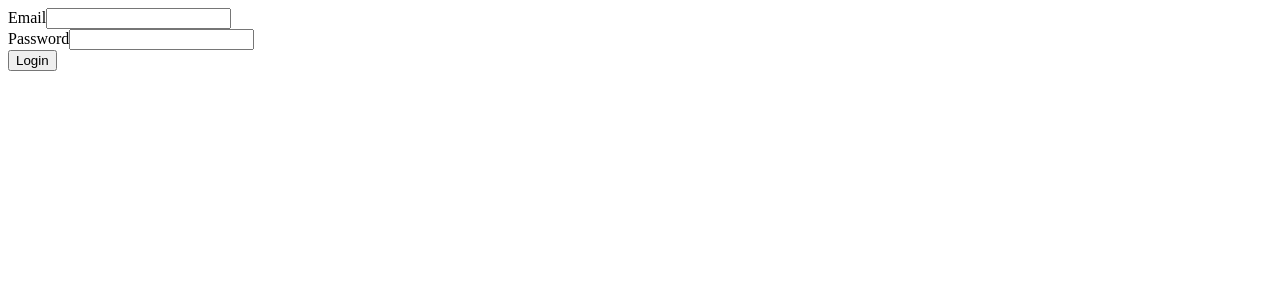
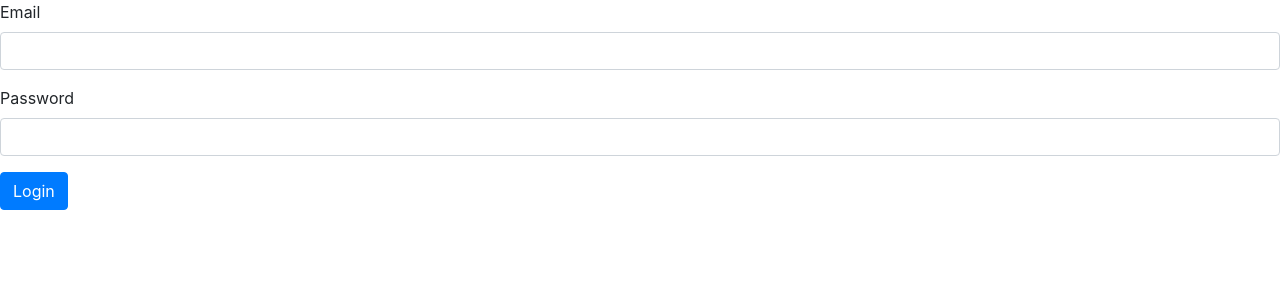
Before and after one commit to fbadel/GoT-fan-app, an Angular app: page /login in a window 1280 px wide. Shown: the top 300 px of the page. Built offline with nearby package versions, Linux system fonts and the light colour scheme.

Commit message:
Add ng-bootstrap node module

```diff
--- a/package.json
+++ b/package.json
@@ -16,9 +16,12 @@
     "@angular/compiler": "~10.0.3",
     "@angular/core": "~10.0.3",
     "@angular/forms": "~10.0.3",
+    "@angular/localize": "~10.0.3",
     "@angular/platform-browser": "~10.0.3",
     "@angular/platform-browser-dynamic": "~10.0.3",
     "@angular/router": "~10.0.3",
+    "@ng-bootstrap/ng-bootstrap": "^7.0.0",
+    "bootstrap": "^4.5.0",
     "rxjs": "~6.5.5",
     "tslib": "^2.0.0",
     "zone.js": "~0.10.3"
--- a/src/app/app.module.ts
+++ b/src/app/app.module.ts
@@ -5,7 +5,8 @@
 import { AppRoutingModule } from './app-routing.module';
 import { AppComponent } from './app.component';
 
-import { AuthModule } from './auth/auth.module'
+import { AuthModule } from './auth/auth.module';
+import { NgbModule } from '@ng-bootstrap/ng-bootstrap'
 
 @NgModule({
   declarations: [
@@ -16,7 +17,8 @@
     AppRoutingModule,
     FormsModule,
     ReactiveFormsModule,
-    AuthModule
+    AuthModule,
+    NgbModule
   ],
   providers: [],
   bootstrap: [AppComponent]
--- a/src/polyfills.ts
+++ b/src/polyfills.ts
@@ -1,3 +1,7 @@
+/***************************************************************************************************
+ * Load `$localize` onto the global scope - used if i18n tags appear in Angular templates.
+ */
+import '@angular/localize/init';
 /**
  * This file includes polyfills needed by Angular and is loaded before the app.
  * You can add your own extra polyfills to this file.
--- a/src/styles.scss
+++ b/src/styles.scss
@@ -1 +1,4 @@
 /* You can add global styles to this file, and also import other style files */
+
+/* Importing Bootstrap SCSS file. */
+@import '~bootstrap/scss/bootstrap';
```
Also changed, not shown: 1 other file (tests, documents, lock files or other folders).
